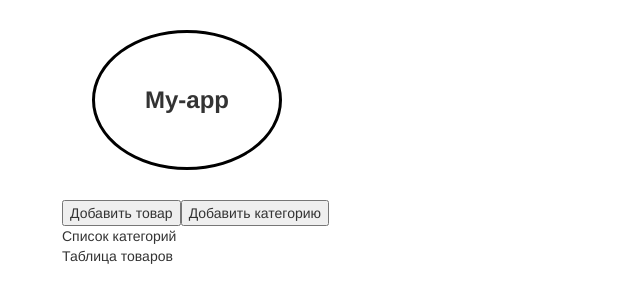
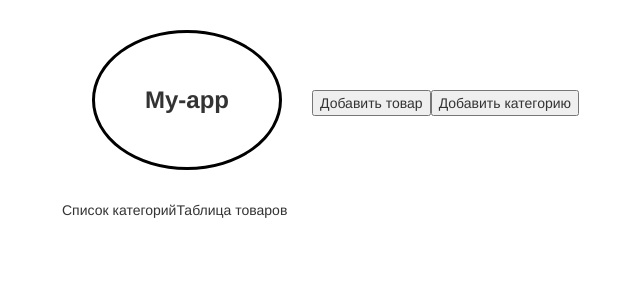
Before and after one commit to mozjiqok/test-task-1, a React app: page / in a window 1280 px wide. Shown: the whole page, without its empty margins (8-648 px from the left). Built offline with nearby package versions, Linux system fonts and the light colour scheme.

Commit message:
Main component structure styling

```diff
--- a/public/style.css
+++ b/public/style.css
@@ -1,5 +1,4 @@
 .appLogo{
-	display: inline-block;
 	border: 3px solid black;
 	border-radius: 95px / 70px;
 	font-weight: bold;
@@ -7,3 +6,12 @@
 	margin: 30px;
 	font-size: 24px;
 }
+.appTop{
+
+}
+.appBottom{
+
+}
+.appTopButtons, .appGoods, .appCatList, .appLogo{
+	display:inline-block;
+}
--- a/src/components/App.js
+++ b/src/components/App.js
@@ -5,20 +5,20 @@ class App extends React.Component {
   render() {
     return (
       <div className="container">
-				<div className="">
+				<div className="appTop">
 					<div className="appLogo">
 						My-app
 					</div>
-					<div className="">
+					<div className="appTopButtons">
 						<button>Добавить товар</button>
 						<button>Добавить категорию</button>
 					</div>
 				</div>
-				<div className="">
-					<div className="">
+				<div className="appBottom">
+					<div className="appCatList">
 						Список категорий
 					</div>
-					<div className="">
+					<div className="appGoods">
 						Таблица товаров
 					</div>
 				</div>
```
